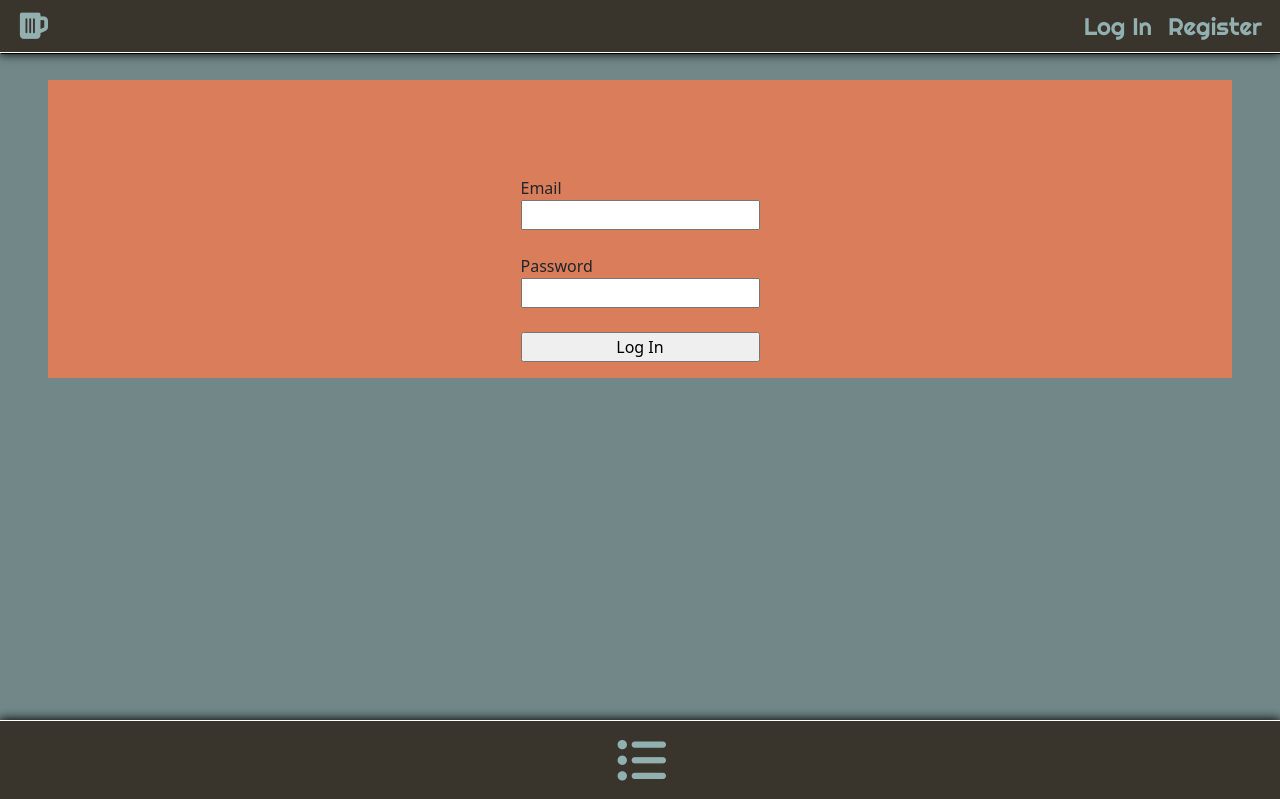
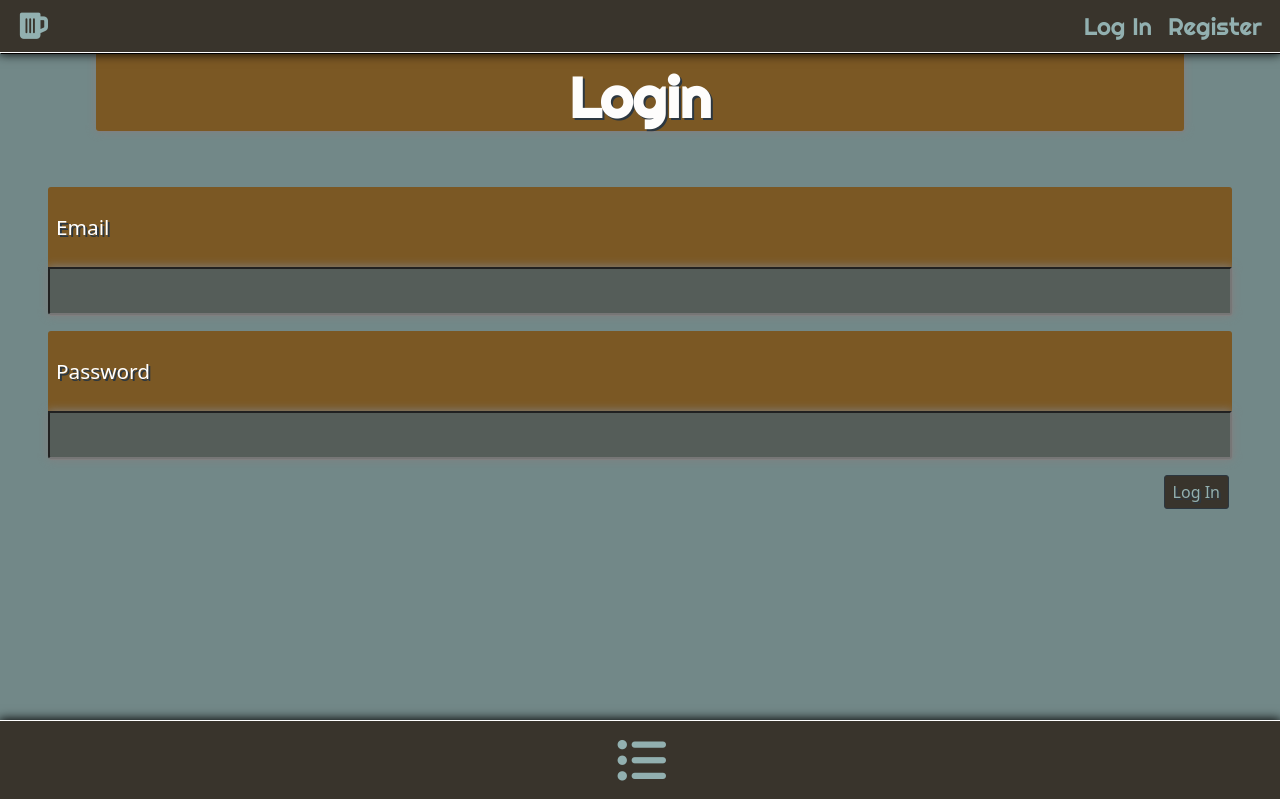
Before and after one commit to isha5258/cheers, a Flask app: page /login in a window 1280 px wide. Shown: the top 799 px of the page. Run offline with Flask 2, Linux system fonts and the light colour scheme; parts of the project's set-up code (start-up, migrations or seed data) failed here and were passed over; some libraries are stand-ins or nearby versions.

Commit message:
finish login css and remove duplicate blueprint

```diff
--- a/myapp/__init__.py
+++ b/myapp/__init__.py
@@ -18,8 +18,8 @@ app.config['SECRET_KEY'] = os.getenv('SECRET_KEY')
 
 
 # set up connection to db
-# app.config['SQLALCHEMY_DATABASE_URI'] = "postgresql://localhost:5432/cheers"
-app.config['SQLALCHEMY_DATABASE_URI'] = os.getenv('DATABASE_URL').replace("://", "ql://", 1)
+app.config['SQLALCHEMY_DATABASE_URI'] = "postgresql://localhost:5432/cheers"
+# app.config['SQLALCHEMY_DATABASE_URI'] = os.getenv('DATABASE_URL').replace("://", "ql://", 1)
 
 app.config['SQLALCHEMY_TRACK_MODIFICATIONS'] = False
 
--- a/myapp/static/create_update.css
+++ b/myapp/static/create_update.css
@@ -31,6 +31,7 @@
 .form-btn-container {
   display: flex;
   justify-content: flex-end;
+  margin-top: 1rem;
 }
 
 .form-btn {
--- a/myapp/static/style.css
+++ b/myapp/static/style.css
@@ -41,7 +41,7 @@ body {
 }
 
 .nav-top-link > a:hover {
-  color: #F2C48D;
+  color: #7b5824;
 }
 
 .nav-top-link:last-child {
@@ -82,7 +82,7 @@ body {
 }
 
 .bottom-i:hover{
-  color:#595140;
+  color:#7b5824;
 }
 
 .nav-bottom-link:last-child {
@@ -106,24 +106,6 @@ body {
   margin: 1rem 0 12vmax;
   background-color: #595140;
   border-radius: 5px;
-}
-
-
-/* login css */
-.login-container {
-  background-color: #D97D5B;
-  display: flex;
-  justify-content: center;
-  margin: 5rem 3rem;
-  padding: 1rem 2rem;
-}
-
-.login-form {
-  margin-top: 5rem;
-  display: flex;
-  flex-direction: column;
-  align-content: center;
-
 }
 
 .read-post-btn {
@@ -244,3 +226,32 @@ body {
   padding-top: 1.2rem;
   margin: 0 0 0 .25rem;
 }
+
+
+/* login css */
+.login-container {
+  margin: 3rem 3rem;
+
+}
+
+.login-container > h1 {
+  background-color: #7b5824;
+  color: #fefdfc;
+  text-shadow:  2px 2px 0px #2C3740;
+  font-size: 7vmin;
+  font-weight: 700;
+  font-family: 'Righteous', sans-serif;
+  padding-top: 1rem;
+  display: flex;
+  justify-content: center;
+  margin: 0 3rem;
+  border-radius: 3px;
+  box-shadow: .5px 1px .5px grey, .2px .2px 10px .75px grey;
+}
+
+.login-form-container{
+  margin-top: 2.5rem;
+  display: flex;
+  flex-direction: column;
+  align-content: center;
+}
--- a/myapp/templates/base.html
+++ b/myapp/templates/base.html
@@ -9,6 +9,7 @@
 
   <!-- css links -->
   <link rel="stylesheet" type="text/css" href="{{ url_for('static', filename='style.css')}}">
+  <link rel="stylesheet" type="text/css" href="{{ url_for('static', filename='register.css')}}">
   <link rel="stylesheet" type="text/css" href="{{ url_for('static', filename='welcome.css')}}">
   <link rel="stylesheet" type="text/css" href="{{ url_for('static', filename='user_brewery_posts.css')}}">
   <link rel="stylesheet" type="text/css" href="{{ url_for('static', filename='brewery_post.css')}}">
@@ -19,6 +20,9 @@
   <script defer src="https://cdn.jsdelivr.net/npm/bootstrap@5.1.3/dist/js/bootstrap.bundle.min.js"
     integrity="sha384-ka7Sk0Gln4gmtz2MlQnikT1wXgYsOg+OMhuP+IlRH9sENBO0LRn5q+8nbTov4+1p"
     crossorigin="anonymous"></script>
+
+  <!-- icons and favicon -->
+  <link rel="icon" type="type="x-icon" href="{{ url_for('static', filename='favicon.ico') }}">
   <script src="https://kit.fontawesome.com/10fddb1b18.js" crossorigin="anonymous"></script>
   <meta charset="UTF-8">
   <meta http-equiv="X-UA-Compatible" content="IE=edge">
--- a/myapp/templates/info.html
+++ b/myapp/templates/info.html
@@ -27,7 +27,7 @@
     <div class="login-link">
       <a href="{{url_for('users.login')}}">Log In</a>
     </div>
-    <div>or</div>
+    <div class="or">or</div>
     <div class="register-link">
       <a href="{{url_for('users.register')}}">Register</a>
     </div>
--- a/myapp/templates/login.html
+++ b/myapp/templates/login.html
@@ -1,11 +1,23 @@
 {% extends "base.html" %}
 {% block content %}
 <div class="login-container">
-  <form class="login-form" method="POST">
-    {{form.hidden_tag()}}
-    {{form.email.label}}{{form.email}}<br>
-    {{form.password.label}}{{form.password}}<br>
-    {{form.submit()}}
-  </form>
+  <h1>Login</h1>
+  <div class="login-form-container">
+    <form class="login-form" method="POST">
+      {{form.hidden_tag()}}
+      <div class="form-group">
+        <h3>Email</h3>
+        {{form.email(class="form-field form-control-lg")}}
+      </div>
+      <div class="form-group">
+        <h3>Password</h3>
+        {{form.password(class="form-field form-control-lg")}}
+      </div>
+      <div class="form-btn-container">
+        {{form.submit(class="form-btn")}}
+      </div>
+    </form>
+  </div>
+</div>
 </div>
 {% endblock %}
```
Also changed, not shown: myapp/static/welcome.css (+38 -0 lines), myapp/static/favicon.ico (added), myapp/static/register.css (added).
